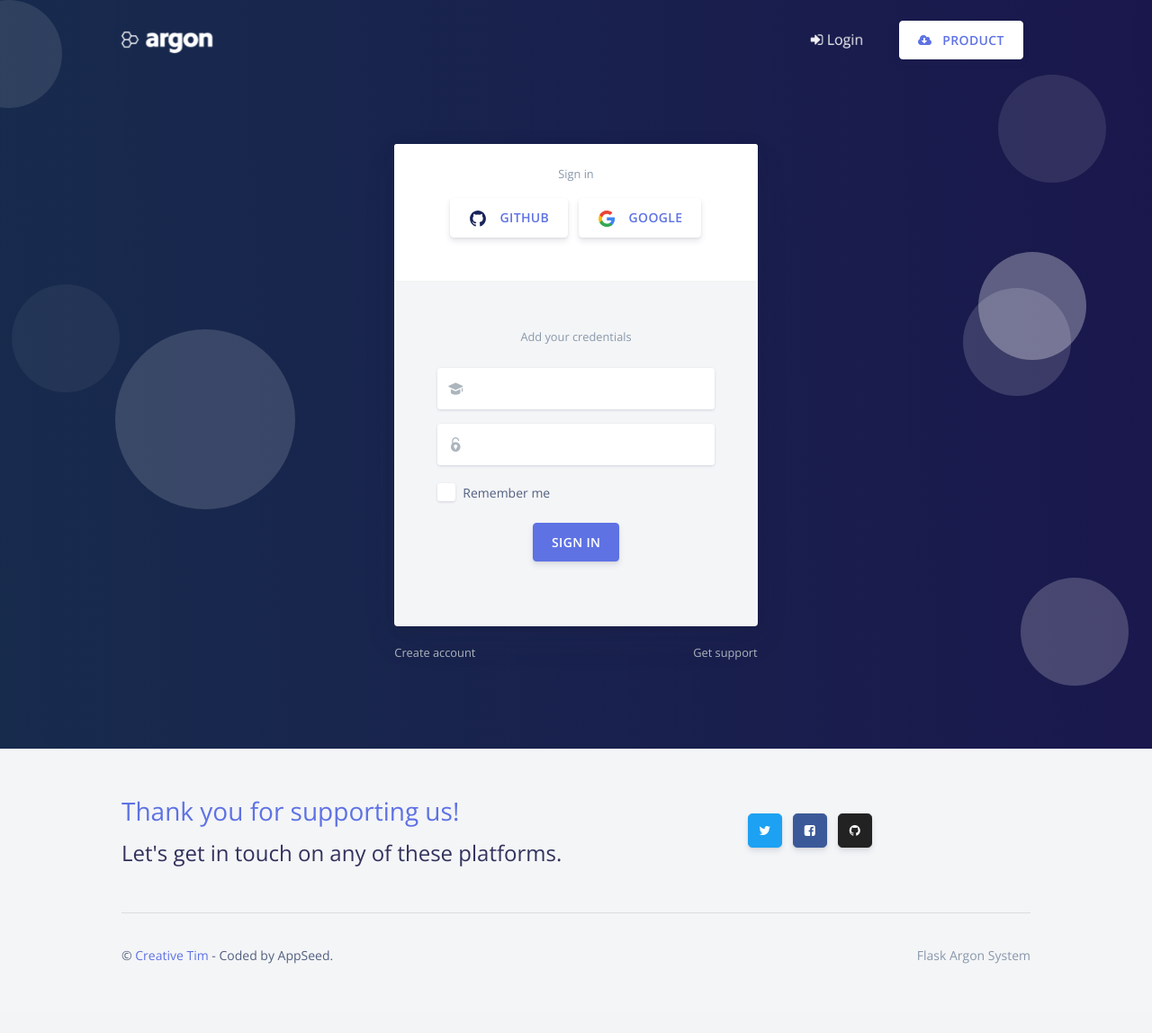
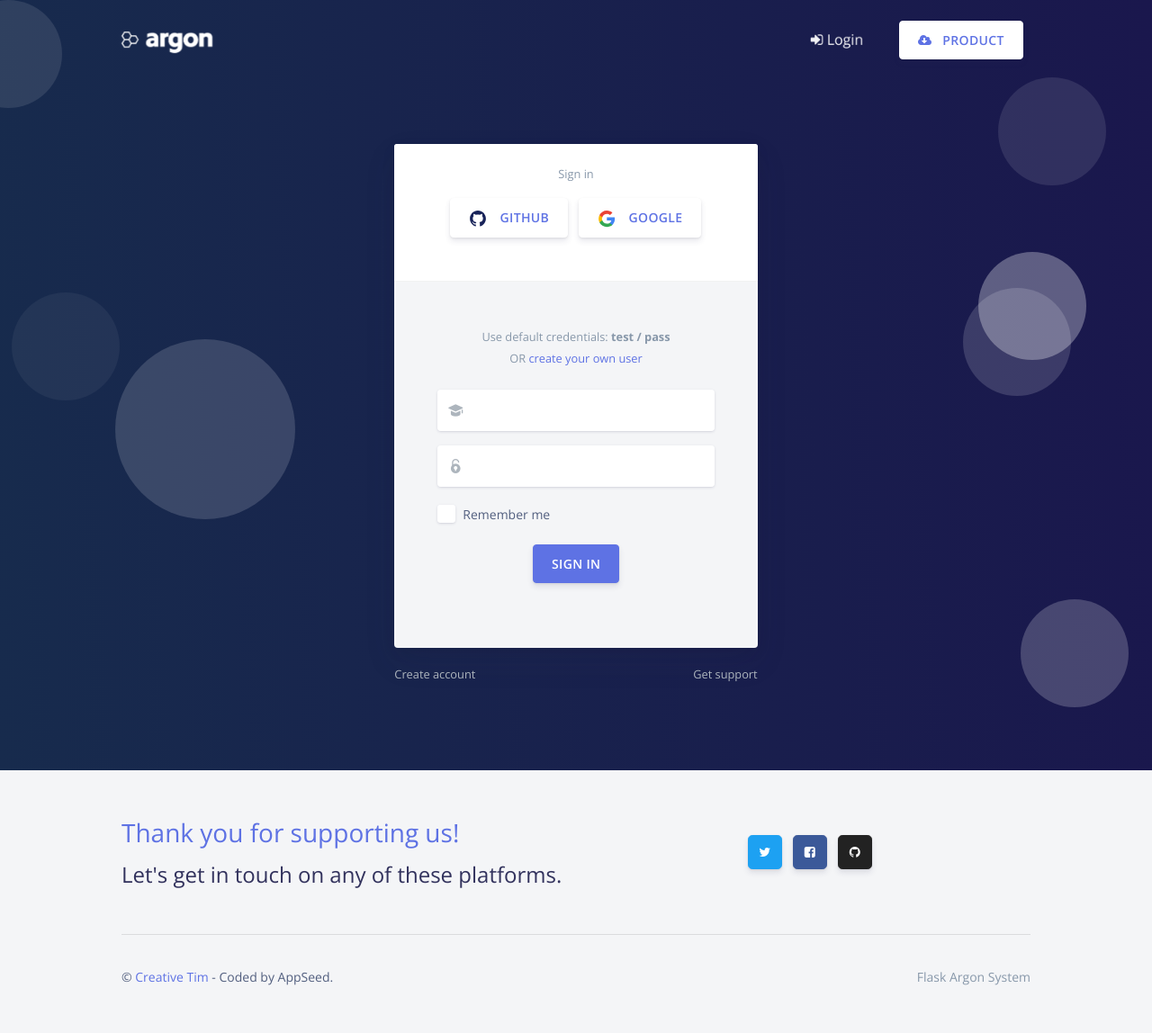
Before and after one commit to app-generator/flask-argon-design-system, a Flask app: page /login.html in a window 1280 px wide. Shown: the whole page at 90% size. Before the commit the page ends 1071 px from the top, so only its background shows below. Run offline with Flask 2, Linux system fonts and the light colour scheme; some libraries are stand-ins or nearby versions.

Commit message:
Added more info - auth pages

```diff
--- a/app/templates/accounts/login.html
+++ b/app/templates/accounts/login.html
@@ -47,7 +47,9 @@
                     {% if msg %}
                       <span class="text-danger">{{ msg | safe }}</span>
                     {% else %}
-                      Add your credentials
+                      Use default credentials: <strong>test / pass</strong>
+                      <br />
+                      OR <a href={{ url_for('register') }} >create your own user</a>
                     {% endif %}
 
                   </small>
--- a/app/templates/accounts/register.html
+++ b/app/templates/accounts/register.html
@@ -48,6 +48,8 @@
                       <span class="text-danger">{{ msg | safe }}</span>
                     {% else %}
                       Add your credentials
+                      <br />
+                      OR <a href={{ url_for('login') }} >authenticate</a> with an existing account.
                     {% endif %}
 
                   </small>
```
